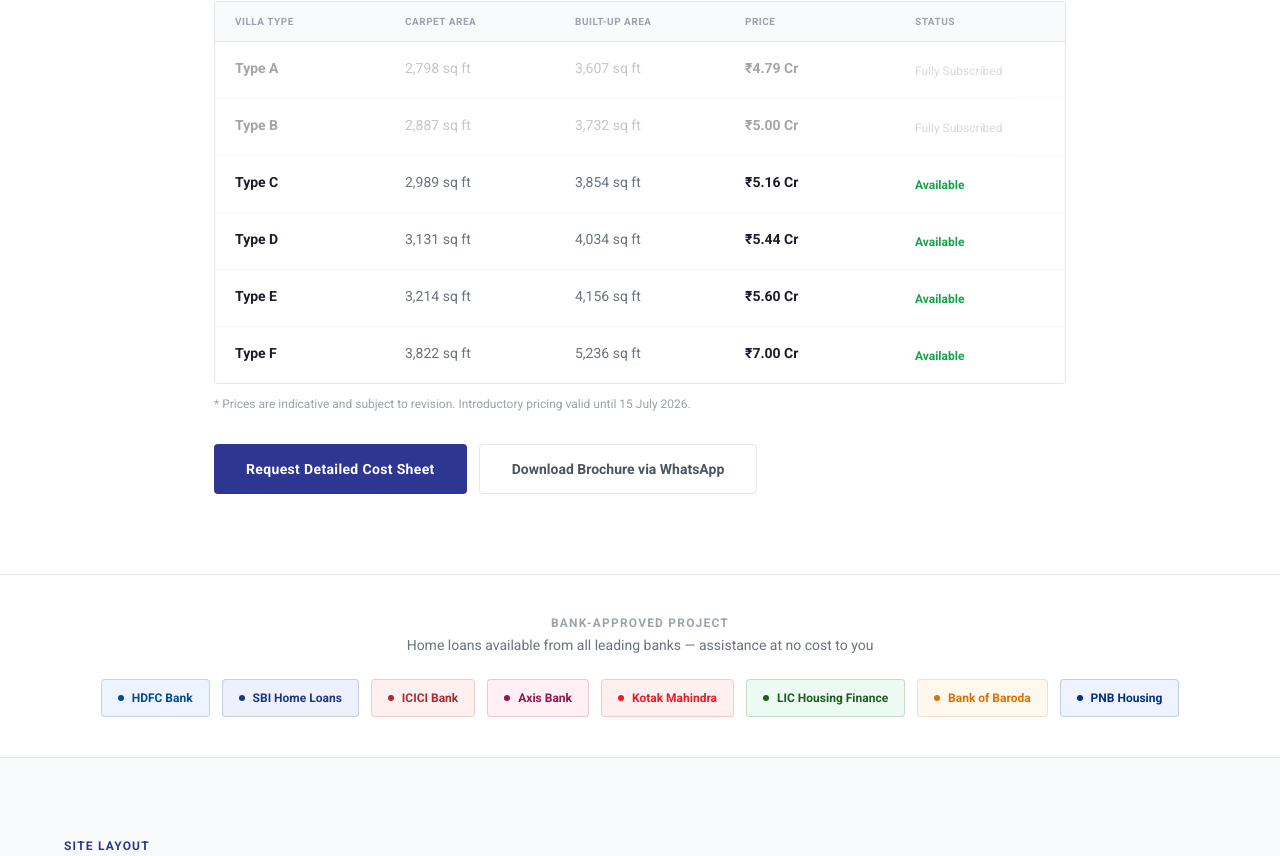
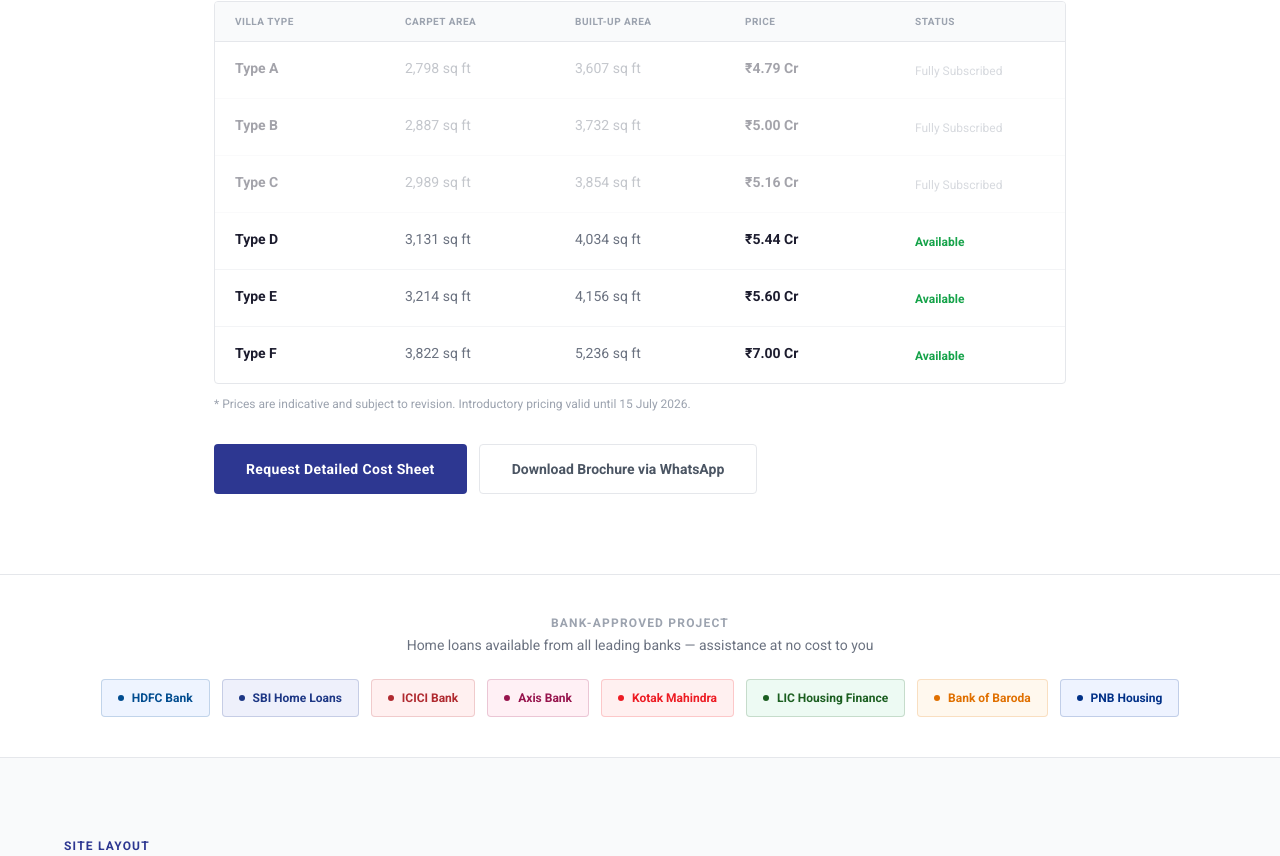
Before and after one commit to koushiknarendra/parikshith-sattva-springs, a Next.js app: page /sattva-springs in a window 1280 px wide. Shown: the part 3024-3880 px from the top of the page. Built offline with nearby package versions, Linux system fonts and the light colour scheme.

Commit message:
Mark Type C as subscribed, update FAQ and disclaimer
Co-Authored-By: Claude Sonnet 4.6 <noreply@anthropic.com>

```diff
--- a/app/sattva-springs/SpringsClient.tsx
+++ b/app/sattva-springs/SpringsClient.tsx
@@ -20,7 +20,7 @@ const HERO_IMAGES = [
 const VILLA_TYPES = [
   { label: 'Type A', carpet: '2,798', builtup: '3,607', price: '4.79', status: 'subscribed' },
   { label: 'Type B', carpet: '2,887', builtup: '3,732', price: '5.00', status: 'subscribed' },
-  { label: 'Type C', carpet: '2,989', builtup: '3,854', price: '5.16', status: 'available'  },
+  { label: 'Type C', carpet: '2,989', builtup: '3,854', price: '5.16', status: 'subscribed' },
   { label: 'Type D', carpet: '3,131', builtup: '4,034', price: '5.44', status: 'available'  },
   { label: 'Type E', carpet: '3,214', builtup: '4,156', price: '5.60', status: 'available'  },
   { label: 'Type F', carpet: '3,822', builtup: '5,236', price: '7.00', status: 'available'  },
@@ -107,12 +107,12 @@ const FAQS = [
   { q: 'Is Sattva Springs RERA registered?',
     a: `Yes. The project is registered under Karnataka RERA — number ${RERA}. You can verify this independently at karerait.karnataka.gov.in.` },
   { q: 'What configurations are currently available?',
-    a: 'Types A and B have been fully subscribed. Types C through F — 3,854 to 5,236 sq ft built-up — are open for booking.' },
+    a: 'Types A, B, and C have been fully subscribed. Types D through F — 4,034 to 5,236 sq ft built-up — are open for booking.' },
   { q: 'What is the total cost of a villa?',
-    a: 'All-inclusive prices range from ₹5.16 Cr (Type C) to ₹7.00 Cr (Type F). We share detailed cost sheets, payment plans, and home loan options on request.' },
+    a: 'All-inclusive prices range from ₹5.44 Cr (Type D) to ₹7.00 Cr (Type F). We share detailed cost sheets, payment plans, and home loan options on request.' },
   { q: 'When is possession expected?',
     a: 'RERA scheduled possession is September 2027. Construction is approximately 50% complete as of mid-2026 and progressing on schedule.' },
-  { q: 'Is there any additional cost when buying through Sattva Constructions?',
+  { q: 'Is there any additional cost when buying through our channel partner?',
     a: 'None. We offer the same pricing as the developer — the buyer pays nothing extra. What you gain is personalised advisory, documentation support, home loan facilitation, and dedicated post-booking service.' },
 ]
 
@@ -963,7 +963,7 @@ export default function SpringsClient() {
           </div>
           <div className="border-t border-white/5 pt-8">
             <p className="text-[11px] text-[#4B5563] leading-relaxed">
-              <strong className="text-[#6B7280]">Disclaimer:</strong> Sattva Constructions is an authorised channel partner of Sattva Group and is not the developer or promoter. All project details, specifications, pricing, and timelines are as provided by the developer and are subject to change without prior notice. Prices are indicative. Prospective buyers are advised to independently verify all information, review RERA filings, and consult qualified legal and financial advisors before making investment decisions. RERA No: {RERA}.
+              <strong className="text-[#6B7280]">Disclaimer:</strong> This is developed by an authorised channel partner of Sattva Group and is not the developer or promoter. All project details, specifications, pricing, and timelines are as provided by the developer and are subject to change without prior notice. Prices are indicative. Prospective buyers are advised to independently verify all information, review RERA filings, and consult qualified legal and financial advisors before making investment decisions. RERA No: {RERA}.
             </p>
           </div>
         </div>
```
